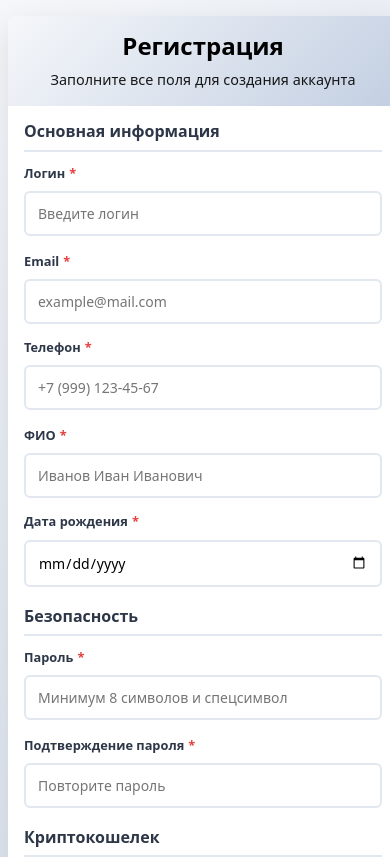
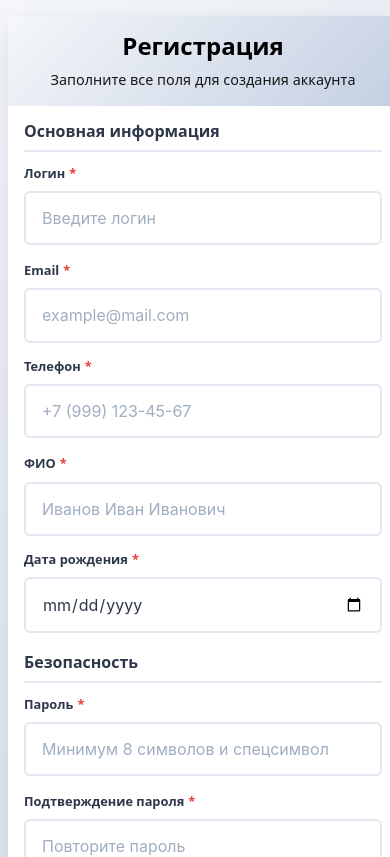
Before and after one commit to Bitforce-Foundation/web, a React (Vite) app: page /registration in a window 390 px wide. Shown: the top 857 px of the page. Built offline with nearby package versions, Linux system fonts and the light colour scheme; a web font is replaced by a local one.

Commit message:
Сервис аутентификации

```diff
--- a/index.html
+++ b/index.html
@@ -3,7 +3,7 @@
   <head>
     <meta charset="UTF-8" />
     <link rel="icon" type="image/svg+xml" href="/vite.svg" />
-    <meta name="viewport" content="width=device-width, initial-scale=1.0" />
+    <meta name="viewport" content="width=device-width, initial-scale=1.0, maximum-scale=5.0, user-scalable=yes" />
     <link rel="preconnect" href="https://fonts.googleapis.com">
     <link rel="preconnect" href="https://fonts.gstatic.com" crossorigin>
     <link href="https://fonts.googleapis.com/css2?family=Crimson+Pro:ital,wght@0,200;0,300;0,400;0,500;0,600;0,700;0,800;0,900;1,200;1,300;1,400;1,500;1,600;1,700;1,800;1,900&family=PT+Sans+Caption:wght@400;700&display=swap" rel="stylesheet">
--- a/src/App.tsx
+++ b/src/App.tsx
@@ -1,6 +1,7 @@
 import { Routes, Route } from 'react-router-dom'
 import { lazy, Suspense, useState, useEffect } from 'react'
 import LoadingScreen from './pages/loading/LoadingScreen'
+import { SessionActivityProvider } from './pages/auth/SessionActivityProvider'
 import './App.css'
 
 // Ленивая загрузка компонентов
@@ -49,6 +50,7 @@ function App() {
   }
 
   return (
+    <SessionActivityProvider>
       <Suspense fallback={<LoadingSpinner />}>
         <Routes>
           <Route path="/" element={<Home />} />
@@ -56,6 +58,7 @@ function App() {
           <Route path="/profile" element={<Profile />} />
         </Routes>
       </Suspense>
+    </SessionActivityProvider>
   )
 }
 
--- a/src/pages/auth/Auth.css
+++ b/src/pages/auth/Auth.css
@@ -97,19 +97,35 @@
 /* Touch device optimizations */
 @media (hover: none) and (pointer: coarse) {
   .form-input {
-    min-height: 44px; /* Minimum touch target size */
+    min-height: 48px; /* Increased touch target size */
     font-size: 16px; /* Prevents zoom on iOS */
+    padding: 12px 16px; /* More comfortable padding */
+    line-height: 1.5;
+    -webkit-appearance: none;
+    -moz-appearance: none;
+    appearance: none;
+    /* Ensure text is visible */
+    color: #2d3748 !important;
+    background-color: #ffffff !important;
+    border: 2px solid #e2e8f0 !important;
+  }
+
+  .form-input:focus {
+    border-color: #667eea !important;
+    box-shadow: 0 0 0 3px rgba(102, 126, 234, 0.1) !important;
+    outline: none !important;
   }
 
   .registration-submit {
-    min-height: 44px;
+    min-height: 48px;
     font-size: 16px;
+    padding: 12px 24px;
   }
 
   .success-close,
   .error-close {
-    min-width: 44px;
-    min-height: 44px;
+    min-width: 48px;
+    min-height: 48px;
   }
 }
 
@@ -132,19 +148,28 @@
   border: 2px solid #e2e8f0;
   border-radius: 8px;
   font-size: 1rem;
+  line-height: 1.5;
   transition: all 0.3s ease;
   background: white;
+  color: #2d3748;
   width: 100%;
   box-sizing: border-box;
   -webkit-appearance: none;
   -moz-appearance: none;
   appearance: none;
+  /* Improve text rendering */
+  -webkit-font-smoothing: antialiased;
+  -moz-osx-font-smoothing: grayscale;
+  /* Ensure proper text display */
+  font-family: -apple-system, BlinkMacSystemFont, 'Segoe UI', 'Roboto', 'Helvetica Neue', Arial, sans-serif;
 }
 
 .form-input:focus {
   outline: none;
   border-color: #667eea;
   box-shadow: 0 0 0 3px rgba(102, 126, 234, 0.1);
+  background: white;
+  color: #2d3748;
 }
 
 .form-input:disabled {
@@ -608,3 +633,63 @@
     padding: 0.5rem 0.75rem;
   }
 }
+
+/* Input placeholder styling */
+.form-input::placeholder {
+  color: #a0aec0;
+  opacity: 1;
+  font-size: 1rem;
+}
+
+.form-input::-webkit-input-placeholder {
+  color: #a0aec0;
+  opacity: 1;
+}
+
+.form-input::-moz-placeholder {
+  color: #a0aec0;
+  opacity: 1;
+}
+
+.form-input:-ms-input-placeholder {
+  color: #a0aec0;
+  opacity: 1;
+}
+
+.form-input:-moz-placeholder {
+  color: #a0aec0;
+  opacity: 1;
+}
+
+/* Additional mobile improvements */
+@media (max-width: 480px) {
+  .form-input {
+    font-size: 16px !important; /* Prevents zoom on iOS */
+    padding: 0.875rem 1rem !important;
+    line-height: 1.4 !important;
+    background: white !important;
+    color: #2d3748 !important;
+    -webkit-text-fill-color: #2d3748 !important;
+    opacity: 1 !important;
+    -webkit-opacity: 1 !important;
+  }
+
+  .form-input:focus {
+    background: white !important;
+    color: #2d3748 !important;
+    -webkit-text-fill-color: #2d3748 !important;
+    border-color: #667eea !important;
+  }
+
+  .form-input::placeholder {
+    color: #a0aec0 !important;
+    font-size: 16px !important;
+    -webkit-text-fill-color: #a0aec0 !important;
+  }
+
+  /* Fix for iOS Safari text input issues */
+  .form-input:not(:placeholder-shown) {
+    color: #2d3748 !important;
+    -webkit-text-fill-color: #2d3748 !important;
+  }
+}
--- a/src/pages/auth/Auth.tsx
+++ b/src/pages/auth/Auth.tsx
@@ -1,4 +1,3 @@
-import React from 'react'
 import { useNavigate } from 'react-router-dom'
 import { useRegistrationForm } from './hooks'
 import { FormSection, SuccessMessage, ErrorMessage, FieldRenderer } from './components'
@@ -24,7 +23,6 @@ const Registration: React.FC<RegistrationProps> = ({ onSuccess, onError }) => {
     errors,
     isLoading,
     isSuccess,
-    session,
     updateField,
     submitForm,
     resetForm,
@@ -77,30 +75,6 @@ const Registration: React.FC<RegistrationProps> = ({ onSuccess, onError }) => {
               message={PAGE_TEXTS.success.message}
               onClose={resetForm}
             />
-
-            {/* Информация о созданной сессии */}
-            {session && (
-              <div style={{
-                marginTop: '20px',
-                padding: '15px',
-                backgroundColor: '#e7f3ff',
-                borderRadius: '8px',
-                border: '1px solid #b3d9ff'
-              }}>
-                <h4 style={{ margin: '0 0 10px 0', color: '#0066cc' }}>
-                  ✅ Сессия создана успешно
-                </h4>
-                <div style={{ fontSize: '14px', color: '#004d99' }}>
-                  <div><strong>Session ID:</strong> {session.session_id}</div>
-                  <div><strong>Тип токена:</strong> {session.token_type}</div>
-                  <div><strong>Срок действия:</strong> {session.expires_in} секунд</div>
-                  <div style={{ marginTop: '8px', fontSize: '12px', color: '#666' }}>
-                    Токены сохранены в локальном хранилище браузера
-                  </div>
-                </div>
-              </div>
-            )}
-
             <div className={CSS_CLASSES.actions}>
               <Button onClick={handleGoToProfile} variant="primary">
                 {PAGE_TEXTS.success.buttonText}
--- /dev/null
+++ b/src/pages/auth/SessionActivityProvider.tsx
@@ -0,0 +1,21 @@
+import React from 'react'
+import { useSessionActivity } from './hooks'
+
+interface SessionActivityProviderProps {
+  children: React.ReactNode
+}
+
+/**
+ * Провайдер для глобального отслеживания активности сессии.
+ * Должен быть обернут вокруг всего приложения.
+ * Автоматически обновляет last_seen_at при входе на сайт и каждые 10 минут.
+ */
+export const SessionActivityProvider: React.FC<SessionActivityProviderProps> = ({ children }) => {
+  // Инициализируем хук отслеживания активности
+  useSessionActivity()
+
+  // Провайдер просто рендерит дочерние элементы
+  return <>{children}</>
+}
+
+export default SessionActivityProvider
```
Lines whose indentation alone changed are shown as unchanged.
